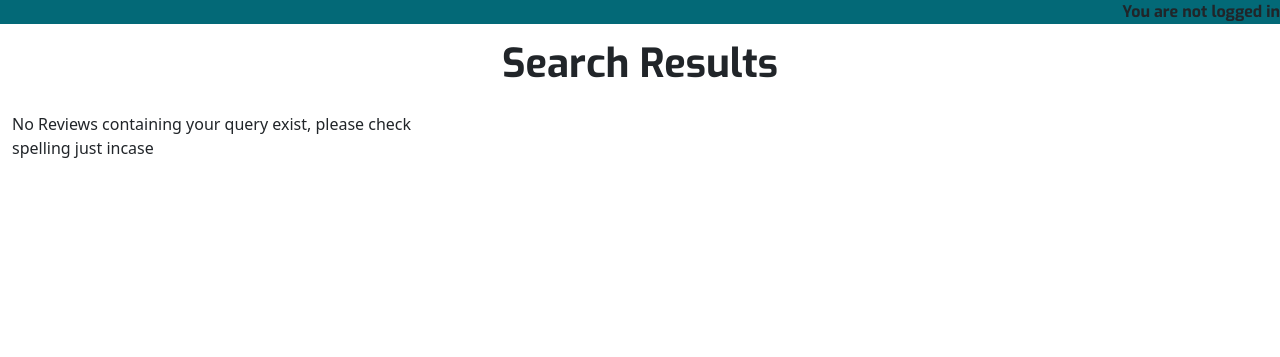
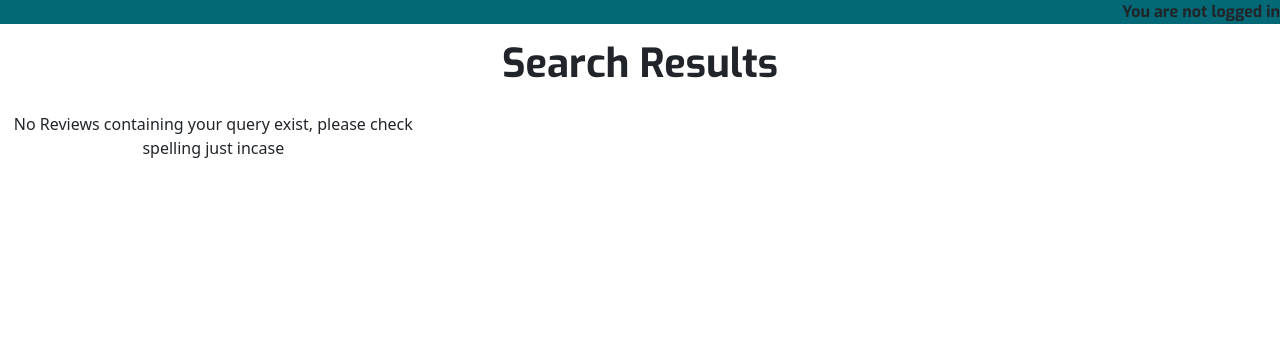
Before and after one commit to Quaim/Capstone_Django_Project, a Django app: page /search-result/ in a window 1280 px wide. Shown: the part 128-485 px from the top of the page. Run offline with Django 4.2, Linux system fonts and the light colour scheme; data that the repository does not hold is empty; some libraries are stand-ins or nearby versions.

Commit message:
Clean html templates remove unnecessary spaces/blank lines

```diff
--- a/reviews/templates/reviews/approved_reviews.html
+++ b/reviews/templates/reviews/approved_reviews.html
@@ -61,14 +61,12 @@
                         </div>
                     </div>
                 </div>
-
                 {% empty %}
                 <div class="col text-center">You currently have no approved reviews in the database</div>
                 {% endfor %}
-
             </div>
         </div>
     </div>
-
 </div>
+<!-- approved_reviews.html content ends here -->
 {% endblock %}
--- a/reviews/templates/reviews/create_review.html
+++ b/reviews/templates/reviews/create_review.html
@@ -2,10 +2,7 @@
 {% load static %}
 {% load crispy_forms_tags %}
 
-
 {% block title %}Create Review{% endblock %}
-
-
 
 {% block content %}
 <h1 class="page-title text-center pt-3">Create Review</h1>
@@ -17,4 +14,5 @@
     <button class="btn bg-green1 text-white" type="submit">Create Review</button>
 </form>
 </section>
+<!-- create_review.html content ends here -->
 {% endblock %}
--- a/reviews/templates/reviews/edit_review.html
+++ b/reviews/templates/reviews/edit_review.html
@@ -20,4 +20,5 @@
         </div>
     </div>
 </div>
+<!-- edit_review.html content ends here -->
 {% endblock %}
--- a/reviews/templates/reviews/index.html
+++ b/reviews/templates/reviews/index.html
@@ -7,12 +7,10 @@
     <div class="text-center">
         <img class="img-fluid" src="{% static 'images/GG_Logo.png' %}" alt="">
     </div>
-
-
     <div class="container text-center pt-3">
         <h1>Welcome to Gamers Gambit!</h1>
         <p class="pt-3"> </p>
     </div>
 </div>
-
+<!-- index.html content ends here -->
 {% endblock %}
--- a/reviews/templates/reviews/pending_reviews.html
+++ b/reviews/templates/reviews/pending_reviews.html
@@ -101,6 +101,6 @@
             </div>
         </div>
     </div>
-
 </div>
+<!-- pending_reviews.html content ends here -->
 {% endblock %}
--- a/reviews/templates/reviews/search_result.html
+++ b/reviews/templates/reviews/search_result.html
@@ -60,13 +60,13 @@
                         </div>
                     </div>
                 </div>
-
                 {% empty %}
-                <div class="col">No Reviews containing your query exist, please check spelling just incase</div>
+                <div class="col text-center">No Reviews containing your query exist, please check spelling just incase</div>
                 {% endfor %}
 
             </div>
         </div>
     </div>
-
+</div>
+<!-- search_result.html content ends here -->
     {% endblock %}
--- a/reviews/templates/reviews/unapproved_reviews.html
+++ b/reviews/templates/reviews/unapproved_reviews.html
@@ -61,14 +61,12 @@
                         </div>
                     </div>
                 </div>
-
                 {% empty %}
                 <div class="col text-center">You currently have no unapproved reviews in the database</div>
                 {% endfor %}
-
             </div>
         </div>
     </div>
-
 </div>
+<!-- unapproved_reviews.html content ends here -->
 {% endblock %}
```
Also changed, not shown: reviews/templates/reviews/all_reviews.html (+1 -7 lines), reviews/templates/reviews/profile.html (+8 -8 lines), reviews/templates/reviews/review_detail.html (+3 -8 lines).
